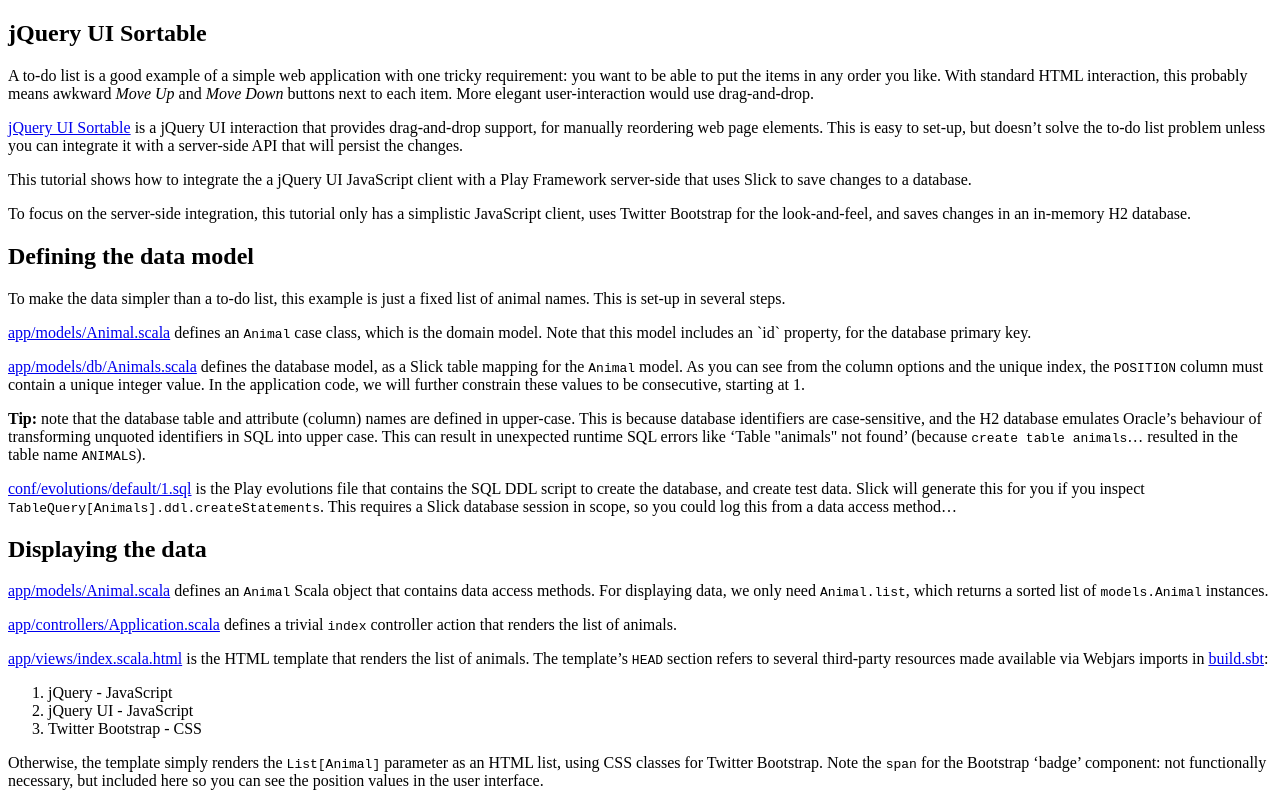
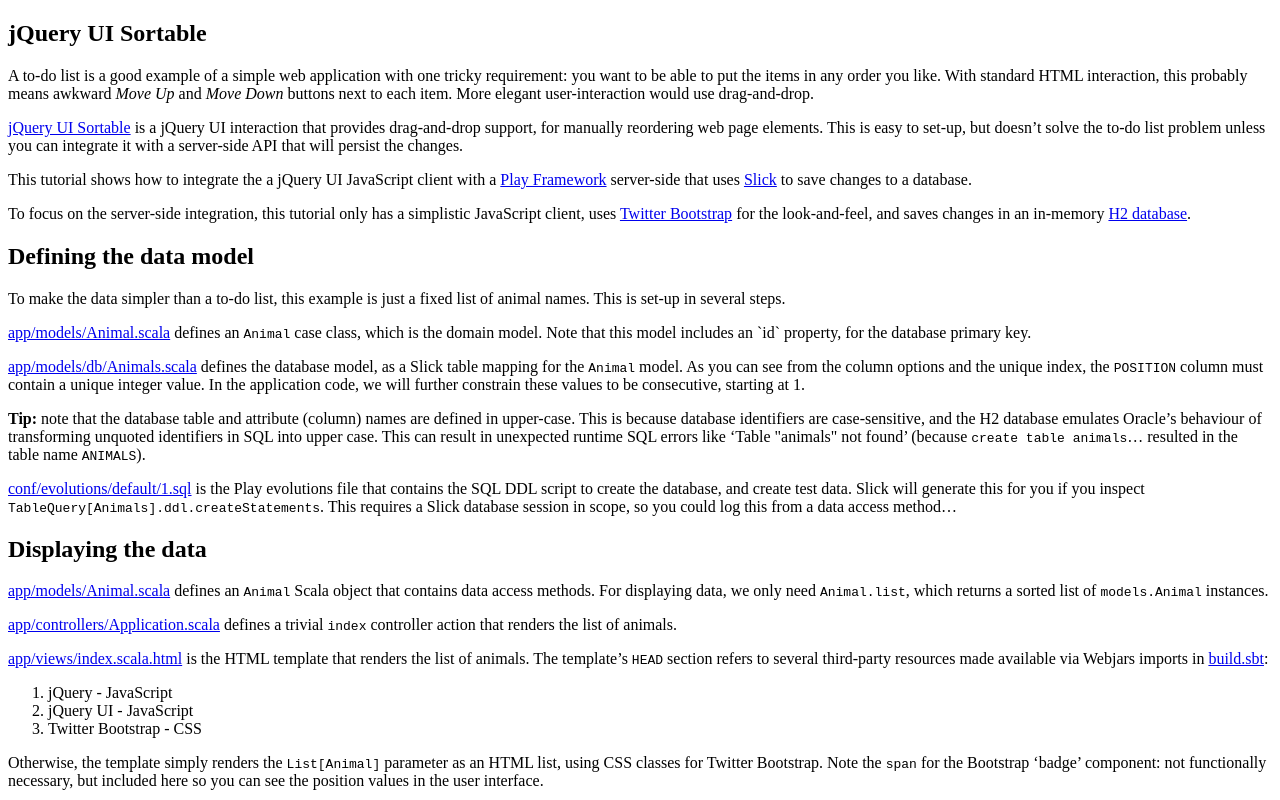
Before and after one commit to hilton/activator-slick-sortable, a plain HTML site: page tutorial/index.html in a window 1280 px wide. Shown: the top 800 px of the page. Drawn offline with Linux system fonts and the light colour scheme.

Commit message:
Add links to tutorial

```diff
--- a/tutorial/index.html
+++ b/tutorial/index.html
@@ -22,11 +22,14 @@
   the changes.</p>
 
   <p>This tutorial shows how to integrate the a jQuery UI JavaScript client with
-  a Play Framework server-side that uses Slick to save changes to a database.</p>
+  a <a href="http://playframework.com/">Play Framework</a> server-side that uses
+  <a href="http://slick.typesafe.com/">Slick</a> to save changes to a
+  database.</p>
 
   <p>To focus on the server-side integration, this tutorial only has a
-  simplistic JavaScript client, uses Twitter Bootstrap for the look-and-feel,
-  and saves changes in an in-memory H2 database.</p>
+  simplistic JavaScript client, uses <a href="http://getbootstrap.com">Twitter
+  Bootstrap</a> for the look-and-feel, and saves changes in an in-memory <a
+  href="http://www.h2database.com/">H2 database</a>.</p>
 </div>
 
 
```
